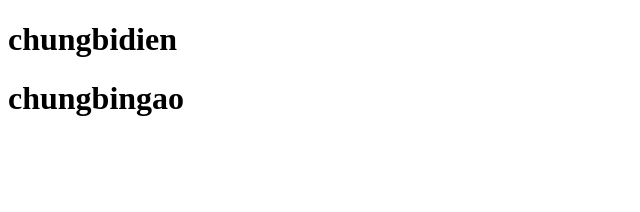
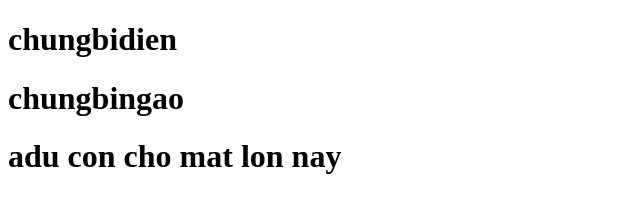
Before and after one commit to chunghoangtran/TranChung, a plain HTML site: page index.html in a window 1280 px wide. Shown: the whole page, without its empty margins (0-640 px from the left). Drawn offline with Linux system fonts and the light colour scheme.

Commit message:
Update index.html

```diff
--- a/index.html
+++ b/index.html
@@ -8,6 +8,7 @@
 <body>
     <h1>chungbidien</h1>
     <h1>chungbingao</h1>
+    <h1>adu con cho mat lon nay</h1>
 
 </body>
 </html>
```
